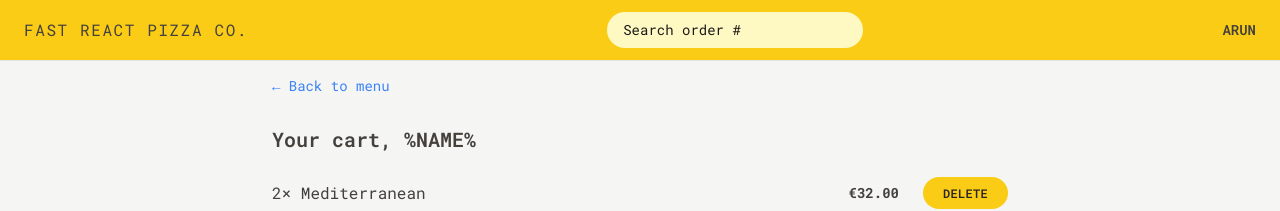
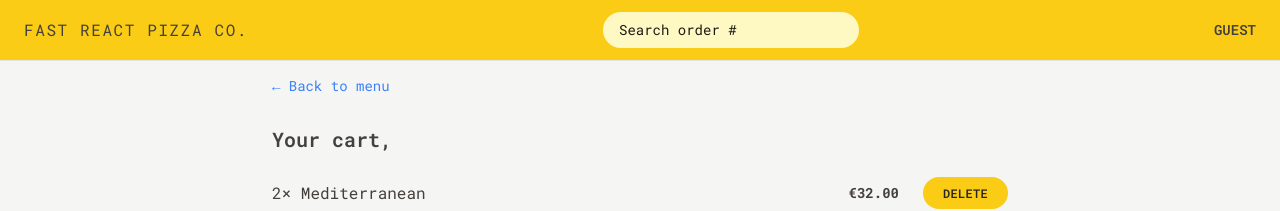
Before and after one commit to arun-1993/react-pizza-ordering-app, a React (Vite) app: page /cart in a window 1280 px wide. Shown: the top 211 px of the page. Built offline with nearby package versions, Linux system fonts and the light colour scheme.

Commit message:
feat: added the username global state

```diff
--- a/package.json
+++ b/package.json
@@ -16,6 +16,7 @@
         "react-router-dom": "^6.16.0"
     },
     "devDependencies": {
+        "@trivago/prettier-plugin-sort-imports": "^4.2.0",
         "@types/react": "^18.2.15",
         "@types/react-dom": "^18.2.7",
         "@vitejs/plugin-react": "^4.0.3",
--- a/src/App.jsx
+++ b/src/App.jsx
@@ -1,14 +1,14 @@
 import { RouterProvider, createBrowserRouter } from "react-router-dom";
 
-import AppLayout from "./ui/AppLayout";
-import Home from "./ui/Home";
+import Cart from "./features/cart/Cart";
 import Menu, { loader as menuLoader } from "./features/menu/Menu";
-import Cart from "./features/cart/Cart";
 import CreateOrder, {
     action as createOrderAction,
 } from "./features/order/CreateOrder";
 import Order, { loader as orderLoader } from "./features/order/Order";
+import AppLayout from "./ui/AppLayout";
 import Error from "./ui/Error";
+import Home from "./ui/Home";
 
 const router = createBrowserRouter([
     {
--- a/src/features/cart/Cart.jsx
+++ b/src/features/cart/Cart.jsx
@@ -1,5 +1,7 @@
+import { useSelector } from "react-redux";
+
+import Button from "../../ui/Button";
 import LinkButton from "../../ui/LinkButton";
-import Button from "../../ui/Button";
 import CartItem from "./CartItem";
 
 const fakeCart = [
@@ -27,13 +29,16 @@
 ];
 
 function Cart() {
+    const username = useSelector((state) => state.user.username);
     const cart = fakeCart;
 
     return (
         <div className="px-4 py-3">
             <LinkButton to="/menu">&larr; Back to menu</LinkButton>
 
-            <h2 className="mt-7 text-xl font-semibold">Your cart, %NAME%</h2>
+            <h2 className="mt-7 text-xl font-semibold">
+                Your cart, {username}
+            </h2>
 
             <ul className="mt-3 divide-y divide-stone-200 border-b">
                 {cart.map((item) => (
--- a/src/features/order/CreateOrder.jsx
+++ b/src/features/order/CreateOrder.jsx
@@ -1,3 +1,4 @@
+import { useSelector } from "react-redux";
 import { Form, redirect, useActionData, useNavigation } from "react-router-dom";
 
 import { createOrder } from "../../services/apiRestaurant";
@@ -33,6 +34,7 @@
 ];
 
 export default function CreateOrder() {
+    const username = useSelector((state) => state.user.username);
     const formErrors = useActionData();
     const navigation = useNavigation();
     const isSubmitting = navigation.state === "submitting";
@@ -52,6 +54,7 @@
                             className="input w-full"
                             type="text"
                             name="customer"
+                            defaultValue={username}
                             required
                         />
                     </div>
--- a/src/features/user/CreateUser.jsx
+++ b/src/features/user/CreateUser.jsx
@@ -1,11 +1,22 @@
 import { useState } from "react";
+import { useDispatch } from "react-redux";
+import { useNavigate } from "react-router-dom";
+
 import Button from "../../ui/Button";
+import { updateName } from "./userSlice";
 
 export default function CreateUser() {
     const [username, setUsername] = useState("");
+    const dispatch = useDispatch();
+    const navigate = useNavigate();
 
     function handleSubmit(e) {
         e.preventDefault();
+
+        if (!username) return;
+
+        dispatch(updateName(username));
+        navigate("/menu");
     }
 
     return (
--- a/src/features/user/Username.jsx
+++ b/src/features/user/Username.jsx
@@ -1,3 +1,11 @@
+import { useSelector } from "react-redux";
+
 export default function Username() {
-    return <div className="hidden text-sm font-semibold md:block">Arun</div>;
+    const username = useSelector((state) => state.user.username);
+
+    return (
+        <div className="hidden text-sm font-semibold md:block">
+            {username ? username : "Guest"}
+        </div>
+    );
 }
--- /dev/null
+++ b/src/features/user/userSlice.js
@@ -0,0 +1,19 @@
+import { createSlice } from "@reduxjs/toolkit";
+
+const initialState = {
+    username: "",
+};
+
+const userSlice = createSlice({
+    name: "user",
+    initialState: initialState,
+    reducers: {
+        updateName(state, action) {
+            state.username = action.payload;
+        },
+    },
+});
+
+export const { updateName } = userSlice.actions;
+
+export default userSlice.reducer;
--- a/src/main.jsx
+++ b/src/main.jsx
@@ -1,11 +1,15 @@
 import React from "react";
 import ReactDOM from "react-dom/client";
+import { Provider } from "react-redux";
 
 import App from "./App.jsx";
 import "./index.css";
+import store from "./store.js";
 
 ReactDOM.createRoot(document.getElementById("root")).render(
     <React.StrictMode>
-        <App />
+        <Provider store={store}>
+            <App />
+        </Provider>
     </React.StrictMode>
 );
--- /dev/null
+++ b/src/store.js
@@ -0,0 +1,11 @@
+import { configureStore } from "@reduxjs/toolkit";
+
+import userReducer from "./features/user/userSlice";
+
+const store = configureStore({
+    reducer: {
+        user: userReducer,
+    },
+});
+
+export default store;
--- a/src/ui/Home.jsx
+++ b/src/ui/Home.jsx
@@ -1,6 +1,11 @@
+import { useSelector } from "react-redux";
+
 import CreateUser from "../features/user/CreateUser";
+import Button from "./Button";
 
 export default function Home() {
+    const username = useSelector((state) => state.user.username);
+
     return (
         <div className="my-10 px-4 text-center sm:my-16">
             <h1 className="mb-8 text-xl font-semibold text-stone-700 md:text-3xl">
@@ -11,7 +16,13 @@
                 </span>
             </h1>
 
-            <CreateUser />
+            {username ? (
+                <Button to="/menu" type="primary">
+                    Continue ordering, {username}
+                </Button>
+            ) : (
+                <CreateUser />
+            )}
         </div>
     );
 }
```
Also changed, not shown: .prettierrc.json, 1 other file (tests, documents, lock files or other folders).
